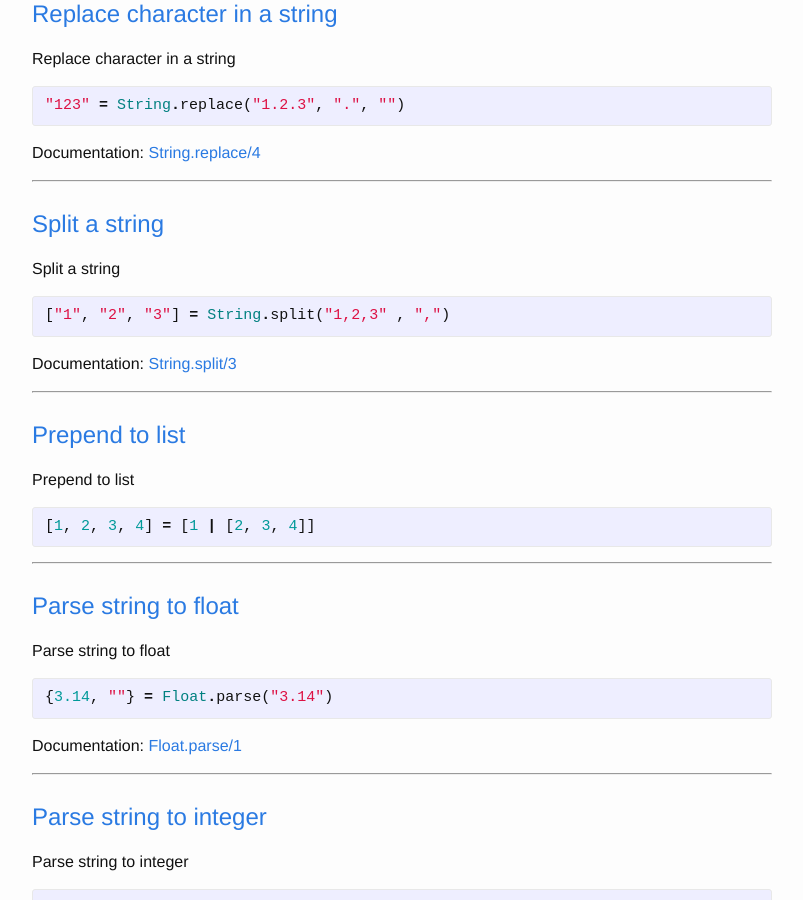
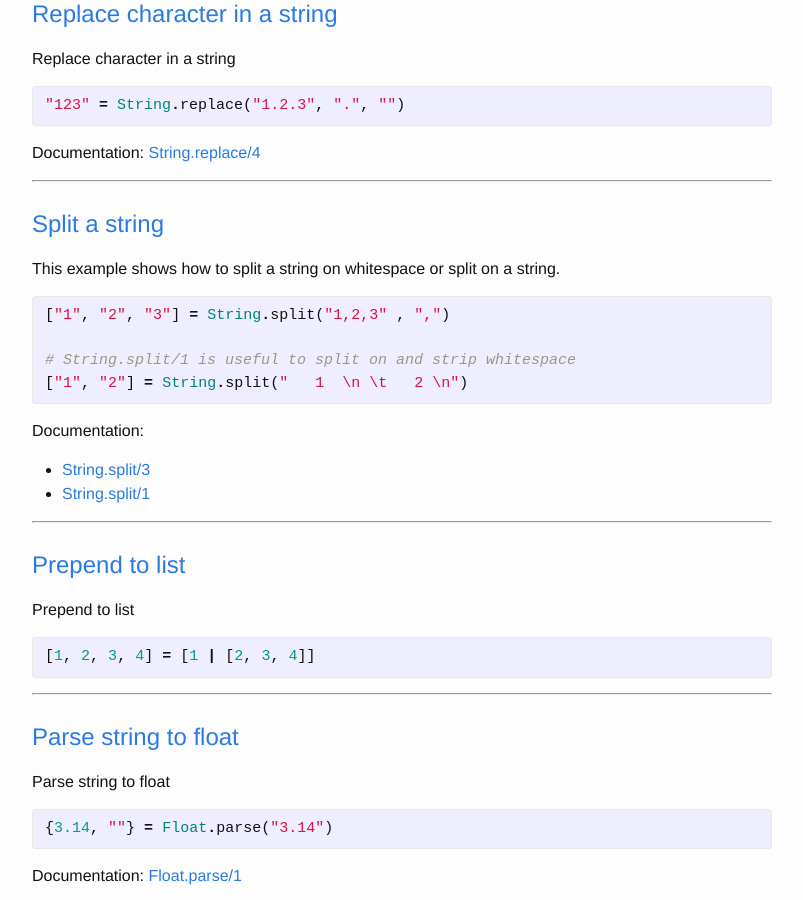
Before and after one commit to elixir-examples/elixir-examples.github.io, a Jekyll site: the page built from single-page.html, in a window 1280 px wide and 900 px high, scrolled down 20823 px. Shown: the whole window, without its empty margins (238-1041 px from the left). Built offline with Jekyll 4.4.1, drawn with Linux system fonts in a browser that asks for light colours; comment, search, counter and statistics services are not loaded.

Commit message:
Update String split

```diff
--- a/_posts/2016-02-29-split-a-string.markdown
+++ b/_posts/2016-02-29-split-a-string.markdown
@@ -4,10 +4,18 @@ title:  "Split a string"
 date:   2016-02-29 18:42:58 -0600
 categories: string
 ---
-Split a string
+This example shows how to split a string on whitespace or split on a string.
 
 {% highlight elixir %}
 ["1", "2", "3"] = String.split("1,2,3" , ",")
+
+# String.split/1 is useful to split on and strip whitespace
+["1", "2"] = String.split("   1  \n \t   2 \n")
+
 {% endhighlight %}
 
-Documentation: [String.split/3](http://elixir-lang.org/docs/stable/elixir/String.html#split/3)
+
+Documentation:
+
+- [String.split/3](http://elixir-lang.org/docs/stable/elixir/String.html#split/3)
+- [String.split/1](http://elixir-lang.org/docs/stable/elixir/String.html#split/1)
```
